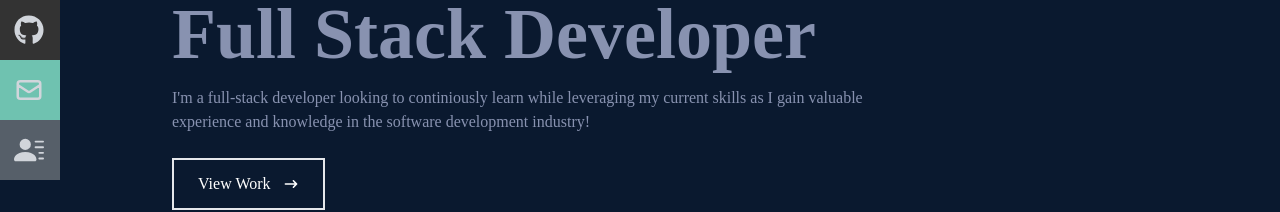
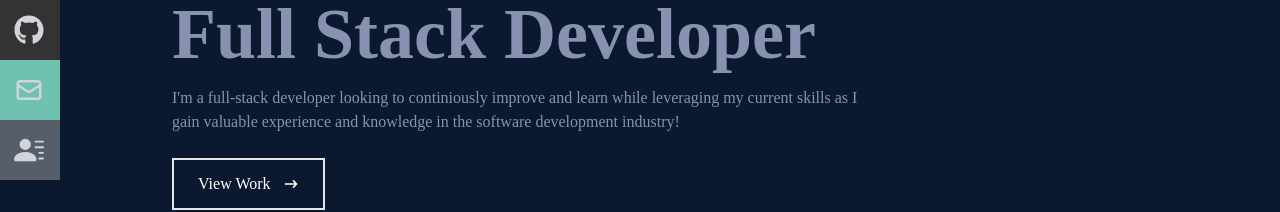
Before and after one commit to jcrisostomo1/react-portfolio, a React (Create React App) app: page / in a window 1280 px wide. Shown: the part 340-552 px from the top of the page. Built offline with nearby package versions, Linux system fonts and the light colour scheme.

Commit message:
update home description

```diff
--- a/src/components/Home.jsx
+++ b/src/components/Home.jsx
@@ -10,7 +10,7 @@ const Home = () => {
             <p className='text-green-600'>Hi, my name is</p>
             <h1 className='text-4xl sm:text-7xl font-bold text-[#ccd6f6]'>Josh Crisostomo.</h1>
             <h2 className='text-4xl sm:text-7xl font-bold text-[#8892b0]'>Full Stack Developer</h2>
-            <p className='text-[#8892b0] py-4 max-w-[700px]'>I'm a full-stack developer looking to continiously learn while leveraging my current skills
+            <p className='text-[#8892b0] py-4 max-w-[700px]'>I'm a full-stack developer looking to continiously improve and learn while leveraging my current skills
             as I gain valuable experience and knowledge in the software development industry!
             </p>
             <div>
```
